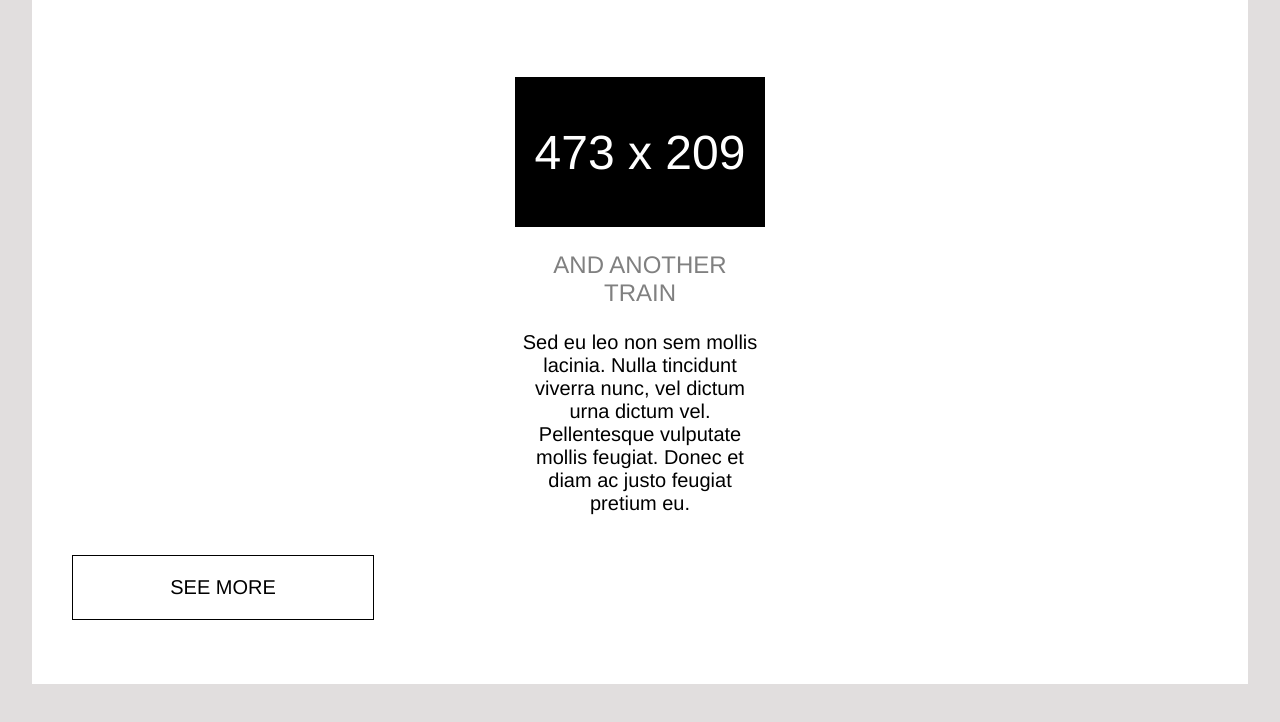
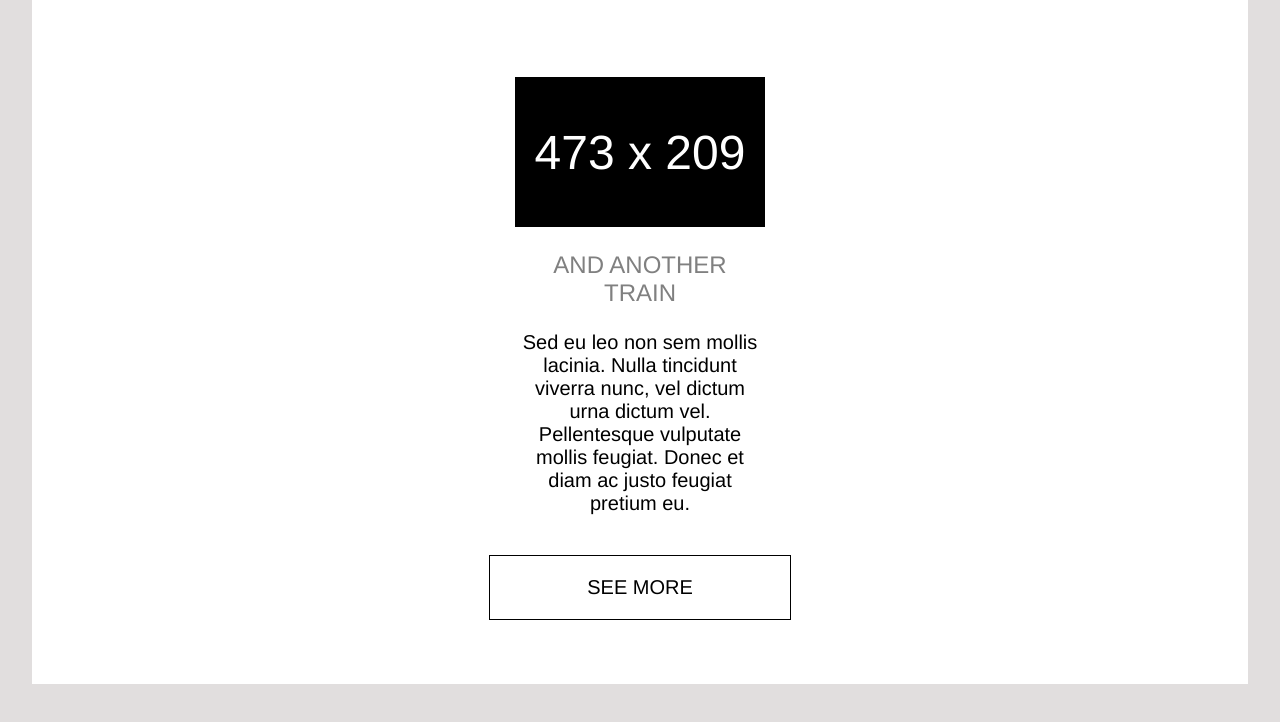
Before and after one commit to tubakadriye/simple_layout, a plain HTML site: page index.html in a window 1280 px wide. Shown: the part 686-1408 px from the top of the page. Drawn offline with Linux system fonts and the light colour scheme.

Commit message:
center the see more

```diff
--- a/style.css
+++ b/style.css
@@ -93,8 +93,9 @@ footer {
     padding: 1em 0;
     width: 300px;
     text-align: center;
-    margin: 2rem 2rem;
+    margin: 2rem auto;
     flex-grow: 1;
+
     /* width: 100%; */
 
 }
```
